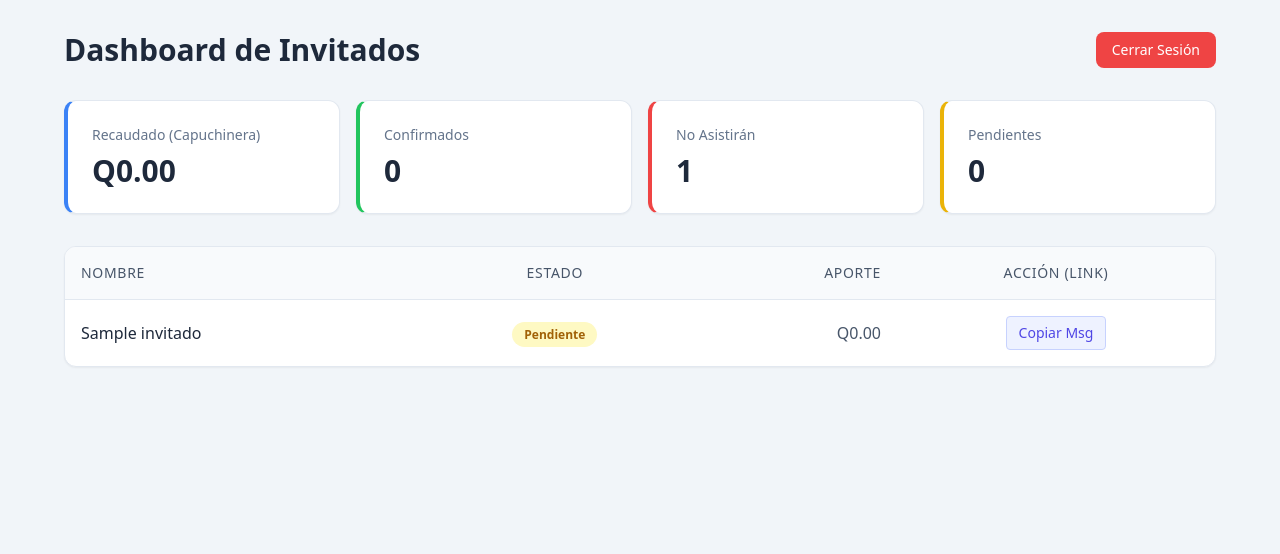
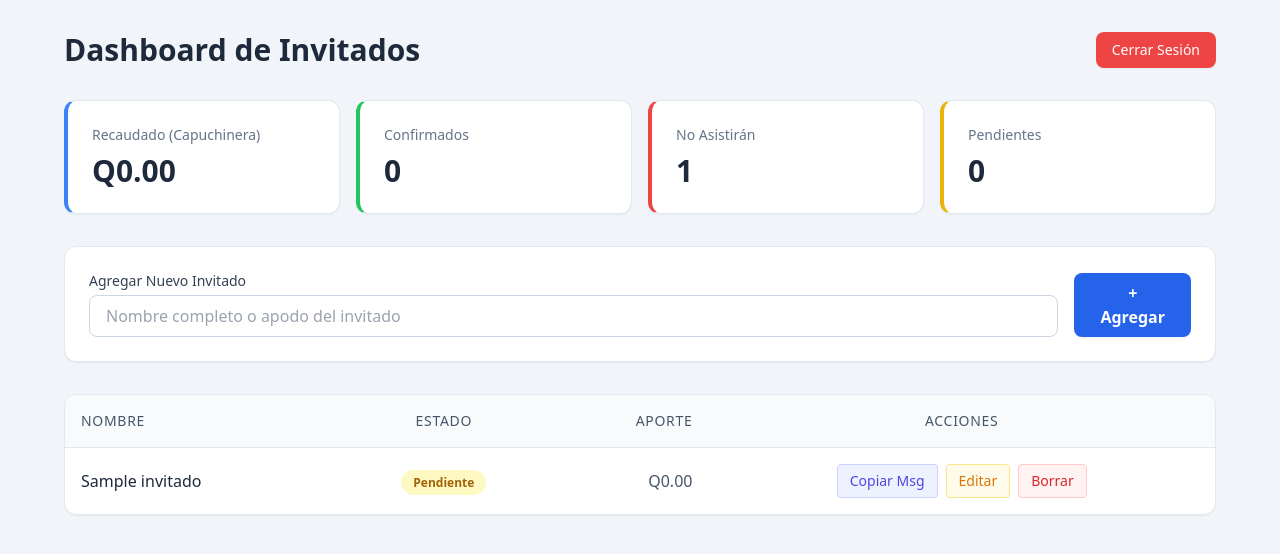
Before and after one commit to Bucaro-19/rsvp-graduacion, a PHP site: page /admin.php in a window 1280 px wide. Shown: the top 554 px of the page. Run offline with PHP 8.4, Linux system fonts and the light colour scheme; the visitor is signed in with stand-in values (Sample User, id 1); tables that the repository leaves empty or names only in its code hold one stand-in row (values such as "Sample post"); a stand-in replaces the project's code that opens the database connection; some libraries are stand-ins or nearby versions.

Commit message:
feat: enhance admin dashboard with CRUD functionality for guests

```diff
--- a/admin.php
+++ b/admin.php
@@ -3,10 +3,8 @@ session_start();
 require_once 'config.php';
 
 // --- CONFIGURACIÓN DE SEGURIDAD ---
-// Cambia esta contraseña por la que tú quieras
 $password_admin = "Capuchinera2026";
 
-// Procesar el login
 if ($_SERVER['REQUEST_METHOD'] == 'POST' && isset($_POST['password'])) {
     if ($_POST['password'] === $password_admin) {
         $_SESSION['logueado'] = true;
@@ -15,7 +13,6 @@ if ($_SERVER['REQUEST_METHOD'] == 'POST' && isset($_POST['password'])) {
     }
 }
 
-// Procesar cerrar sesión
 if (isset($_GET['logout'])) {
     session_destroy();
     header("Location: admin.php");
@@ -50,9 +47,43 @@ if (!isset($_SESSION['logueado'])) {
     exit;
 }
 
-// --- SI ESTÁ LOGUEADO, MOSTRAR DASHBOARD ---
+// --- LOGICA DEL CRUD ---
 
-// Consultas para las métricas
+// 1. AGREGAR INVITADO
+if ($_SERVER['REQUEST_METHOD'] == 'POST' && isset($_POST['action']) && $_POST['action'] == 'add') {
+    $nuevo_nombre = $conn->real_escape_string(trim($_POST['nuevo_nombre']));
+    if (!empty($nuevo_nombre)) {
+        $base_token = strtolower(preg_replace('/[^a-zA-Z0-9]/', '', $nuevo_nombre));
+        $nuevo_token = $base_token . '-' . rand(100, 999);
+        $conn->query("INSERT INTO invitados (nombre, token) VALUES ('$nuevo_nombre', '$nuevo_token')");
+        header("Location: admin.php");
+        exit;
+    }
+}
+
+// 2. ELIMINAR INVITADO
+if ($_SERVER['REQUEST_METHOD'] == 'POST' && isset($_POST['action']) && $_POST['action'] == 'delete') {
+    $id_borrar = intval($_POST['id_borrar']);
+    if ($id_borrar > 0) {
+        $conn->query("DELETE FROM invitados WHERE id = $id_borrar");
+        header("Location: admin.php");
+        exit;
+    }
+}
+
+// 3. EDITAR INVITADO
+if ($_SERVER['REQUEST_METHOD'] == 'POST' && isset($_POST['action']) && $_POST['action'] == 'edit') {
+    $id_editar = intval($_POST['id_editar']);
+    $nombre_editado = $conn->real_escape_string(trim($_POST['nombre_editado']));
+    if ($id_editar > 0 && !empty($nombre_editado)) {
+        $conn->query("UPDATE invitados SET nombre = '$nombre_editado' WHERE id = $id_editar");
+        header("Location: admin.php");
+        exit;
+    }
+}
+
+// --- CONSULTAS PARA EL DASHBOARD ---
+
 $res_total = $conn->query("SELECT SUM(aporte) as total FROM invitados");
 $total_recaudado = $res_total->fetch_assoc()['total'] ?? 0;
 
@@ -65,7 +96,6 @@ $res_stats = $conn->query("
 ");
 $stats = $res_stats->fetch_assoc();
 
-// Obtener todos los invitados
 $invitados = $conn->query("SELECT * FROM invitados ORDER BY asiste DESC, nombre ASC");
 ?>
 
@@ -77,28 +107,38 @@ $invitados = $conn->query("SELECT * FROM invitados ORDER BY asiste DESC, nombre
     <title>Dashboard - Graduación</title>
     <script src="https://cdn.tailwindcss.com"></script>
     <script>
-        // Función para copiar el mensaje de WhatsApp al portapapeles
         function copiarLink(nombre, token) {
             const url = `https://ingporras.com/?invitado=${token}`;
-            // Extraemos el primer nombre para el mensaje
+            // Toma la primera palabra del nombre actual en la tabla
             const primerNombre = nombre.split(' ')[0];
-            const mensaje = `¡Hola ${primerNombre}! Te comparto la invitación para mi celebración de graduación de Ingeniería. Por favor confirma tu asistencia en este enlace: ${url}`;
+            const mensaje = `¡Hola ${primerNombre}! Te comparto la invitación para mi celebración de graduación de Ingeniería en Sistemas. Por favor confirma tu asistencia en este enlace: ${url}`;
 
             navigator.clipboard.writeText(mensaje).then(() => {
                 alert(`¡Mensaje para ${primerNombre} copiado al portapapeles!`);
             });
+        }
+
+        function editarNombre(id, nombreActual) {
+            const nuevoNombre = prompt("Editar nombre del invitado (Esto cambiará cómo se le saluda):", nombreActual);
+
+            // Verificamos que no haya cancelado y que el nombre no esté vacío
+            if (nuevoNombre !== null && nuevoNombre.trim() !== "" && nuevoNombre !== nombreActual) {
+                document.getElementById('input-id-editar').value = id;
+                document.getElementById('input-nombre-editado').value = nuevoNombre.trim();
+                document.getElementById('form-editar').submit();
+            }
         }
     </script>
 </head>
 <body class="bg-slate-100 min-h-screen p-4 md:p-8 font-sans text-slate-800">
 
     <div class="max-w-6xl mx-auto">
-        <div class="flex justify-between items-center mb-8">
+        <div class="flex flex-col md:flex-row justify-between items-center mb-8 gap-4">
             <h1 class="text-3xl font-bold text-slate-800">Dashboard de Invitados</h1>
-            <a href="?logout=true" class="bg-red-500 hover:bg-red-600 text-white px-4 py-2 rounded-lg text-sm font-medium transition">Cerrar Sesión</a>
+            <a href="?logout=true" class="bg-red-500 hover:bg-red-600 text-white px-4 py-2 rounded-lg text-sm font-medium transition shadow-sm">Cerrar Sesión</a>
         </div>
 
-        <div class="grid grid-cols-1 md:grid-cols-4 gap-4 mb-8">
+        <div class="grid grid-cols-2 md:grid-cols-4 gap-4 mb-8">
             <div class="bg-white p-6 rounded-xl shadow-sm border border-slate-200 border-l-4 border-l-blue-500">
                 <p class="text-sm text-slate-500 font-medium">Recaudado (Capuchinera)</p>
                 <p class="text-3xl font-bold text-slate-800 mt-2">Q<?php echo number_format($total_recaudado, 2); ?></p>
@@ -117,6 +157,25 @@ $invitados = $conn->query("SELECT * FROM invitados ORDER BY asiste DESC, nombre
             </div>
         </div>
 
+        <div class="bg-white p-6 rounded-xl shadow-sm border border-slate-200 mb-8">
+            <form method="POST" action="" class="flex flex-col md:flex-row gap-4 items-end">
+                <input type="hidden" name="action" value="add">
+                <div class="flex-grow w-full">
+                    <label class="block text-sm font-medium text-slate-700 mb-1">Agregar Nuevo Invitado</label>
+                    <input type="text" name="nuevo_nombre" placeholder="Nombre completo o apodo del invitado" required class="w-full px-4 py-2 border border-slate-300 rounded-lg outline-none focus:ring-2 focus:ring-blue-500">
+                </div>
+                <button type="submit" class="w-full md:w-auto bg-blue-600 hover:bg-blue-700 text-white font-bold py-2 px-6 rounded-lg transition shadow-sm">
+                    + Agregar
+                </button>
+            </form>
+        </div>
+
+        <form id="form-editar" method="POST" action="" style="display: none;">
+            <input type="hidden" name="action" value="edit">
+            <input type="hidden" name="id_editar" id="input-id-editar">
+            <input type="hidden" name="nombre_editado" id="input-nombre-editado">
+        </form>
+
         <div class="bg-white rounded-xl shadow-sm border border-slate-200 overflow-hidden">
             <div class="overflow-x-auto">
                 <table class="w-full text-left border-collapse">
@@ -125,7 +184,7 @@ $invitados = $conn->query("SELECT * FROM invitados ORDER BY asiste DESC, nombre
                             <th class="p-4 font-medium">Nombre</th>
                             <th class="p-4 font-medium text-center">Estado</th>
                             <th class="p-4 font-medium text-right">Aporte</th>
-                            <th class="p-4 font-medium text-center">Acción (Link)</th>
+                            <th class="p-4 font-medium text-center">Acciones</th>
                         </tr>
                     </thead>
                     <tbody class="divide-y divide-slate-100">
@@ -144,10 +203,22 @@ $invitados = $conn->query("SELECT * FROM invitados ORDER BY asiste DESC, nombre
                                 <td class="p-4 text-right font-medium text-slate-600">
                                     Q<?php echo number_format($row['aporte'], 2); ?>
                                 </td>
-                                <td class="p-4 text-center">
+                                <td class="p-4 text-center flex justify-center gap-2 flex-wrap">
                                     <button onclick="copiarLink('<?php echo addslashes($row['nombre']); ?>', '<?php echo $row['token']; ?>')" class="bg-indigo-50 text-indigo-600 hover:bg-indigo-100 px-3 py-1.5 rounded text-sm font-medium transition border border-indigo-200">
                                         Copiar Msg
                                     </button>
+
+                                    <button onclick="editarNombre(<?php echo $row['id']; ?>, '<?php echo addslashes($row['nombre']); ?>')" class="bg-amber-50 text-amber-600 hover:bg-amber-100 px-3 py-1.5 rounded text-sm font-medium transition border border-amber-200">
+                                        Editar
+                                    </button>
+
+                                    <form method="POST" action="" onsubmit="return confirm('¿Estás seguro de que quieres eliminar a <?php echo addslashes($row['nombre']); ?>?');">
+                                        <input type="hidden" name="action" value="delete">
+                                        <input type="hidden" name="id_borrar" value="<?php echo $row['id']; ?>">
+                                        <button type="submit" class="bg-red-50 text-red-600 hover:bg-red-100 px-3 py-1.5 rounded text-sm font-medium transition border border-red-200">
+                                            Borrar
+                                        </button>
+                                    </form>
                                 </td>
                             </tr>
                         <?php endwhile; ?>
```
